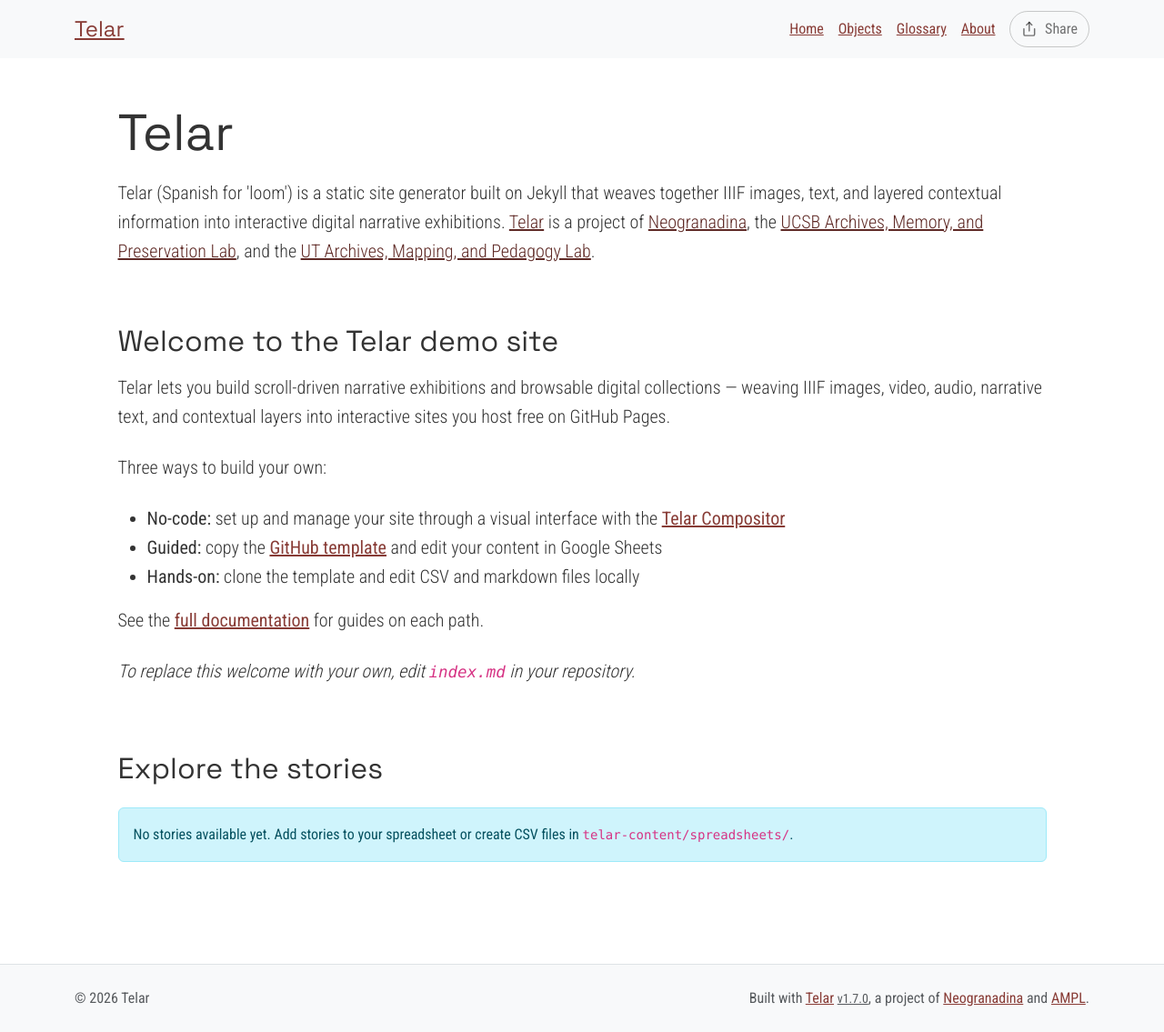
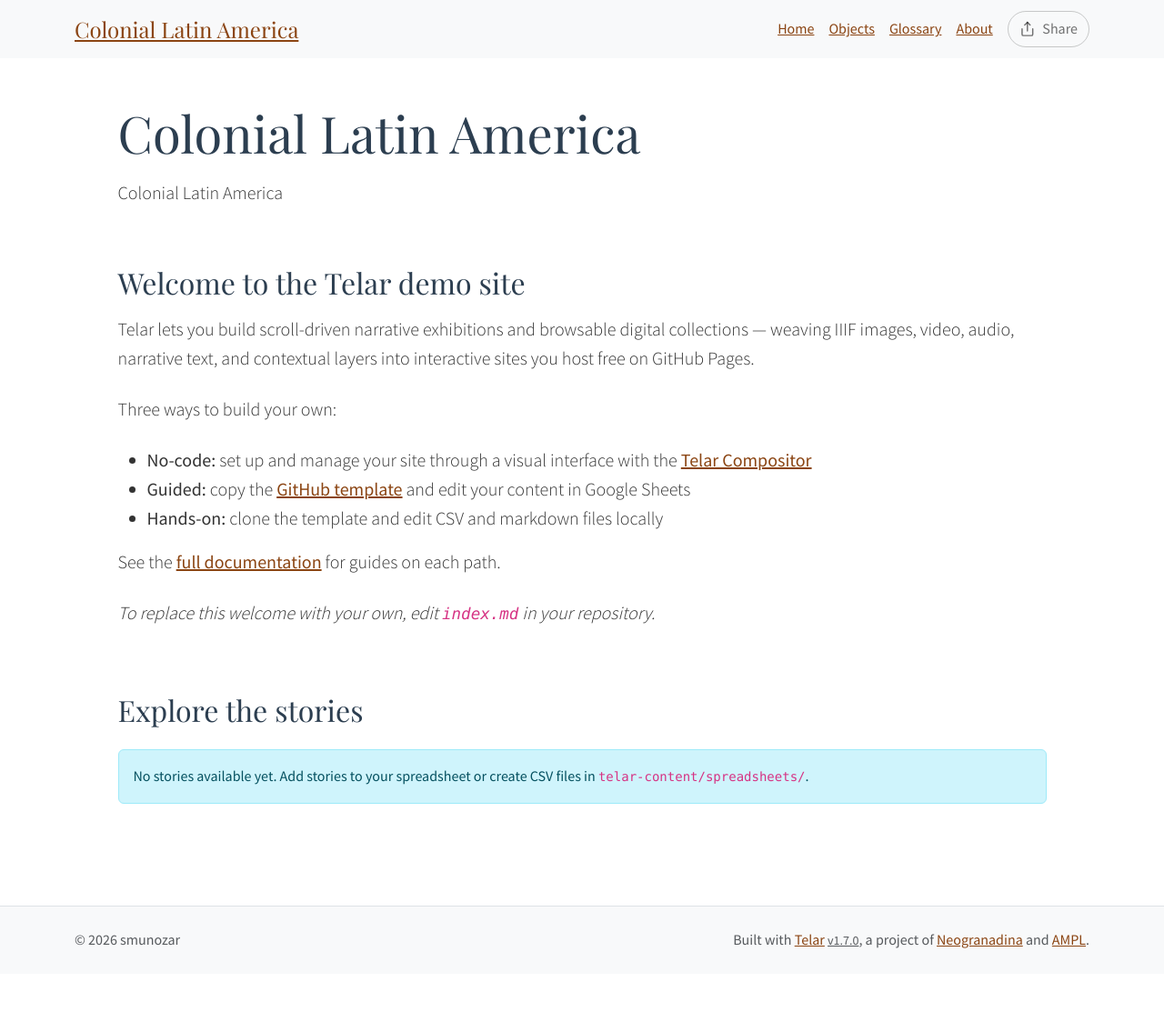
Before and after one commit to smunozar/cla, a Jekyll site: the page built from index.md, in a window 1280 px wide. Shown: the whole page at 91% size. Built offline with Jekyll 4.4.1, drawn with Linux system fonts in a browser that asks for light colours; after the commit the page ends 1071 px from its top, so only the background shows below that.

Commit message:
Set up site configuration and starter content

```diff
--- a/_config.yml
+++ b/_config.yml
@@ -2,13 +2,13 @@
 # https://telar.org
 
 # Site Settings
-title: "Telar"
-description: "Telar (Spanish for 'loom') is a static site generator built on Jekyll that weaves together IIIF images, text, and layered contextual information into interactive digital narrative exhibitions. <a href='https://github.com/UCSB-AMPLab/telar'>Telar</a> is a project of <a href='https://neogranadina.org'>Neogranadina</a>, the <a href='https://ampl.clair.ucsb.edu/'>UCSB Archives, Memory, and Preservation Lab</a>, and the <a href='https://liberalarts.utexas.edu/history/'>UT Archives, Mapping, and Pedagogy Lab</a>."
-url: "https://ampl.clair.ucsb.edu"
-baseurl: "/telar"
-author: ""
+title: "Colonial Latin America"
+description: "Colonial Latin America"
+url: "https://smunozar.github.io"
+baseurl: "/cla"
+author: "smunozar"
 email: ""
-telar_theme: "trama" # Options: trama, paisajes, neogranadina, santa-barbara, austin, or custom
+telar_theme: "paisajes" # Options: trama, paisajes, neogranadina, santa-barbara, austin, or custom
 logo: ""
 telar_language: "en" # Options: "en" (English), "es" (Español)
 collection_mode: false # Set to true to show objects first with large thumbnails and stories below with small thumbnails (collection-first homepage)
@@ -18,7 +18,7 @@
   show_on_homepage: true # Set to false to hide stories section from homepage (stories still accessible via direct URL)
   show_story_steps: true # Set to false to hide "Step X" overlay in stories
   show_object_credits: true # Set to true to display object credits badge (bottom-left corner, dismissable)
-  include_demo_content: true # Fetch demo stories from content.telar.org. Switch this off to hide demo stories and their content.
+  include_demo_content: false # Fetch demo stories from content.telar.org. Switch this off to hide demo stories and their content.
 
 # Collection Interface Settings
 collection_interface:
@@ -45,7 +45,7 @@
 #    - If using GitHub Pages: GitHub Actions will automatically discover tab GIDs and fetch CSVs
 #    - If running locally: Run `python3 scripts/fetch_google_sheets.py` before building
 google_sheets:
-  enabled: true
+  enabled: false
   published_url: "https://docs.google.com/spreadsheets/d/e/2PACX-1vT9eeRoyQCr1j-1uDaWBm-rgZNXtn9A-mepL0I4dqDTx2-E_6gbVD-8x0DYDVhppiAzrFpd20_9cr3z/pubhtml"
 
 #
--- a/telar-content/spreadsheets/glossary.csv
+++ b/telar-content/spreadsheets/glossary.csv
@@ -2,6 +2,4 @@
 id_término,titulo,definición
 # Make it lower-case and avoid spaces.,# Please provide a title — this is required.,"Panel content: write text here, paste markdown, or the name of an .md file in /components/texts/glossary/ (the .md extension is required)"
 # Escríbelo en minúsculas y sin espacios.,# Incluye un título: este campo es obligatorio.,"Contenido del panel: escribe texto aquí, pega markdown, o indica un archivo archivo .md en /components/texts/glossary/ (la extensión .md es obligatoria)"
-telar,Telar,"Telar (Spanish for 'loom') is a minimal-computing framework that weaves together IIIF images, audio, video, and texts to create layered visual narratives for digital scholarship, public exhibitions, community storytelling, and classroom projects. Learn more at [Telar.org](https://telar.org)
-
-Telar es un marco de computación mínima que entreteje imágenes IIIF, audio, video y textos en narrativas visuales por capas para humanidades digitales, exposiciones públicas, narrativa comunitaria y proyectos en el salón de clase. Aprende más en [Telar.org](https://telar.org)"
+telar,Telar,"Telar (Spanish for 'loom') is a minimal-computing framework that weaves together IIIF images, audio, video, and texts to create layered visual narratives for digital scholarship, public exhibitions, community storytelling, and classroom projects. Learn more at [Telar.org](https://telar.org)"
--- a/telar-content/spreadsheets/plantilla_en_blanco.csv
+++ /dev/null
@@ -1,5 +0,0 @@
-paso,objeto,página,x,y,zoom,inicio_clip,fin_clip,bucle,texto_alt,pregunta,respuesta,boton_capa1,contenido_capa1,boton_capa2,contenido_capa2
-#,id_objeto de la pestaña objetos / objects,para objetos con múltiples páginas,Posición horizontal 0-1 (0.5 = centro),Posición vertical 0-1 (0.5 = centro),1.0 = imagen completa,"Tiempo de inicio para clips de video/audio, ej. ""1:30"" (m:ss) o ""90"" (segundos)",Tiempo de fin para clips de video/audio,sí para repetir el clip (loop),"Describe lo que se ve en esta vista ampliada para lectores de pantalla. Si se deja vacío, se usa la descripción de imagen del objeto.",Encabezado para este paso,Texto breve de 1-2 oraciones,"Texto opcional del botón (predeterminado: ""Saber más"")","Contenido del panel: escribe texto aquí, pega markdown, o indica ruta a archivo .md (ej. tu-historia/archivo.md)","Texto opcional del segundo botón (predeterminado: ""Profundizar más"")","Segundo panel: escribe texto aquí, pega markdown, o indica ruta a archivo .md"
-1,telar-placeholder,,,,,,,,,pregunta,respuesta,,,,
-2,telar-placeholder,,,,,,,,,pregunta,respuesta,,,,
-3,telar-placeholder,,,,,,,,,pregunta,respuesta,,,,
--- a/telar-content/spreadsheets/project.csv
+++ b/telar-content/spreadsheets/project.csv
@@ -3,4 +3,3 @@
 #,# Must match the tab name exactly. Use lowercase letters and hyphens (e.g. allegorical-woman),Story title,Optional subtitle,Optional attribution (supports markdown),"If ""yes"", then users will need the key you set in _config.yml to access this story."
 #,# Debe coincidir con el nombre de la pestaña exactamente. Usa letras minúsculas y guiones (p. ej. mujer-alegorica),Título de la historia,Subtítulo opcional,Atribución opcional (admite markdown),"Si ""sí"", los usuarios deberán utilizar la clave que fijes en _config.yml"
 1,blank_template,replace me with your title,,,FALSE
-2,plantilla_en_blanco,reemplázame con tu título,,,FALSE
```
Also changed, not shown: telar-content/texts/stories/plantilla_en_blanco/ejemplo-panel.md (deleted, +0 -9 lines).
